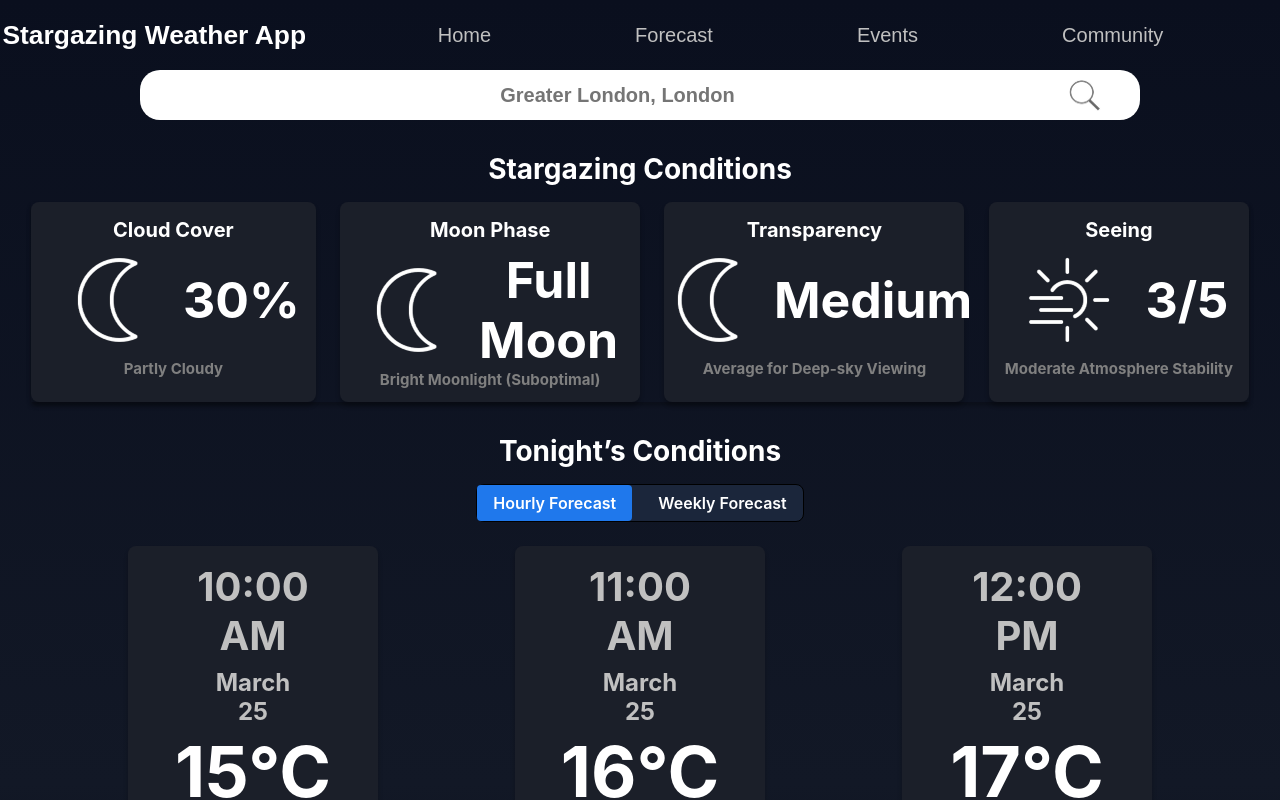
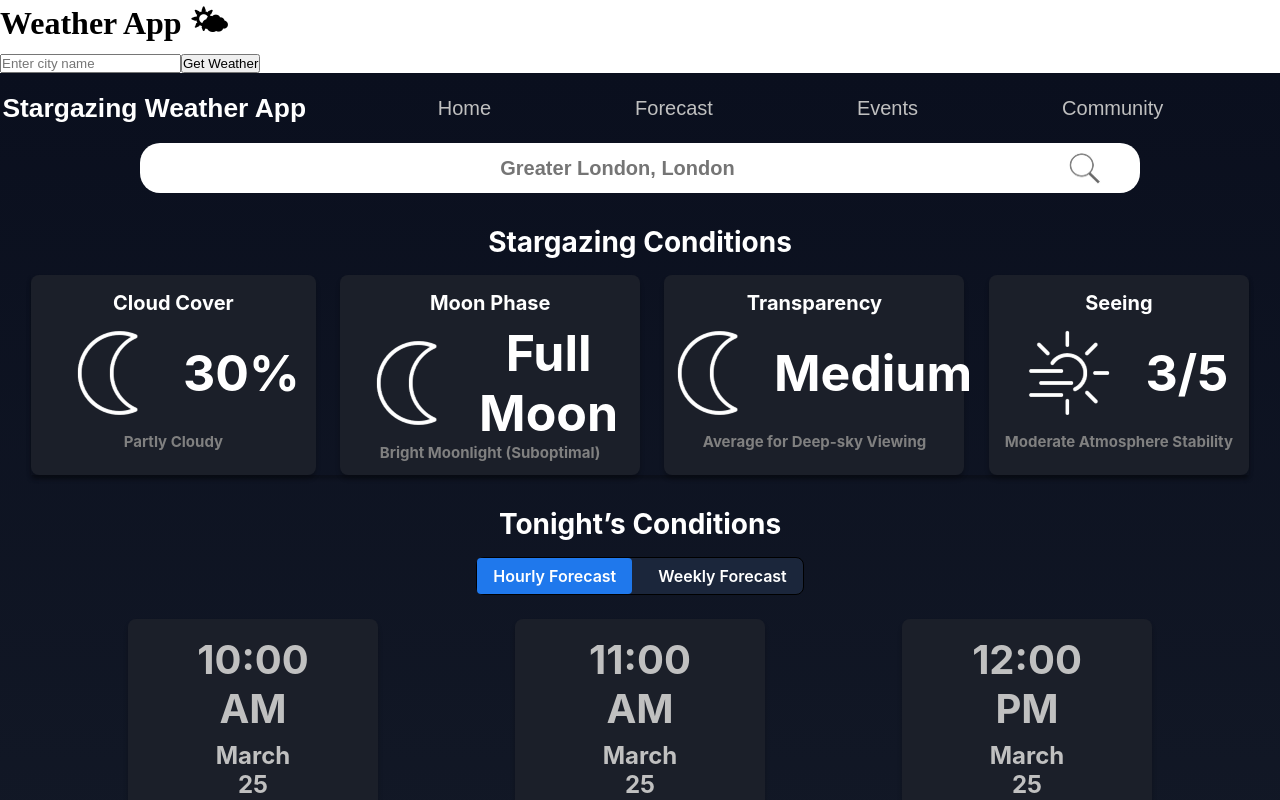
Before and after one commit to MahdiT1512/stargazing-weather-app, a React (Create React App) app: page / in a window 1280 px wide. Shown: the top 800 px of the page. Built offline with nearby package versions, Linux system fonts and the light colour scheme.

Commit message:
Update App.js to weather app code

```diff
--- a/src/App.jsx
+++ b/src/App.jsx
@@ -1,10 +1,53 @@
-import React from "react";
+import React, { useState } from "react";
 import ForecastPage from "./Components/ForecastPage";
 
+// Function to fetch weather data
+const fetchWeather = async (city) => {
+  const API_URL = "https://api.openweathermap.org/data/2.5/weather?q=London&appid=bd122209090a4fd7ec889794a711eac3&units=metric"; // Replace with your backend URL
+  try {
+    const response = await fetch(`${API_URL}?city=${city}`);
+    const data = await response.json();
+    return data;
+  } catch (error) {
+    console.error("Error fetching weather:", error);
+    return null;
+  }
+};
 
 const App = () => {
+  const [city, setCity] = useState("");
+  const [weather, setWeather] = useState(null);
+
+  // Handle search functionality
+  const handleSearch = async () => {
+    if (!city) return;
+    const data = await fetchWeather(city);
+    setWeather(data);
+  };
+
   return (
     <div className="app">
+      <h1>Weather App 🌤</h1>
+
+      <input
+        type="text"
+        placeholder="Enter city name"
+        value={city}
+        onChange={(e) => setCity(e.target.value)}
+      />
+      <button onClick={handleSearch}>Get Weather</button>
+
+      {weather && weather.main ? (
+        <div>
+          <h2>{weather.name}</h2>
+          <p>Temperature: {weather.main.temp}°C</p>
+          <p>Condition: {weather.weather[0].description}</p>
+        </div>
+      ) : weather ? (
+        <p>City not found. Try another.</p>
+      ) : null}
+
+      {/* Render ForecastPage component */}
       <ForecastPage />
     </div>
   );
```
